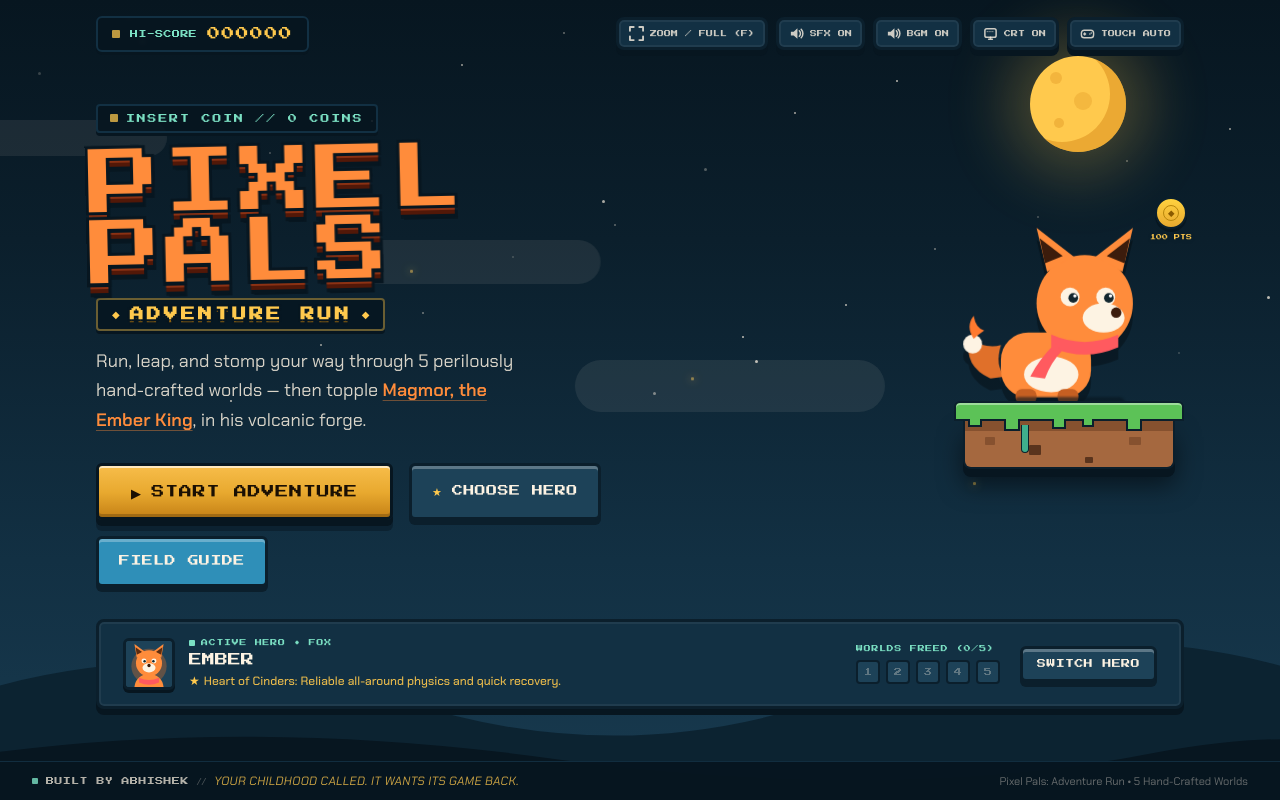
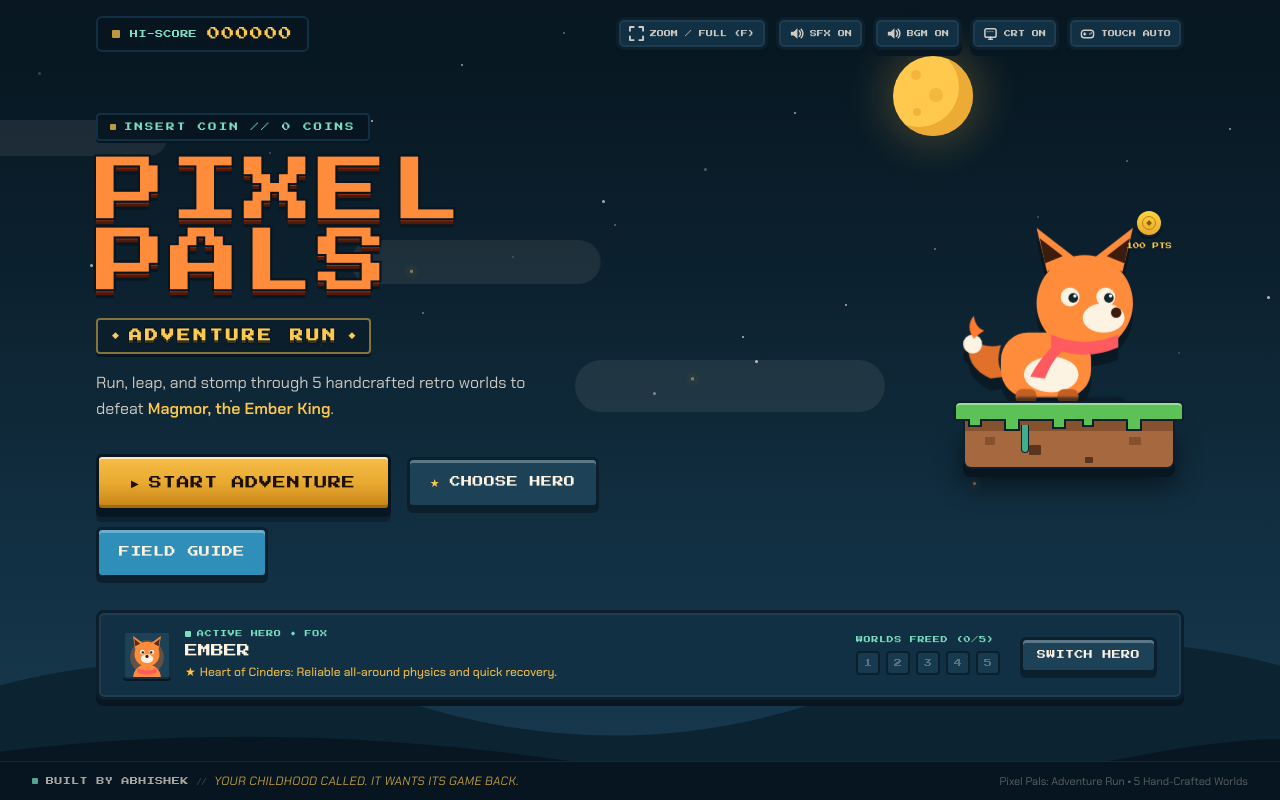
Before and after one commit to codewithabhiishek/Pixel-Pals, a React (Vite) app: page / in a window 1280 px wide. Built offline with nearby package versions, Linux system fonts and the light colour scheme.

Commit message:
polish(landing): final visual pass on title area hierarchy, moon balance, and arcade buttons

```diff
--- a/src/App.tsx
+++ b/src/App.tsx
@@ -134,14 +134,14 @@ const FoxMascot = () => (
 
 const FloatingIsland = () => (
   <div className="relative flex flex-col items-center select-none pointer-events-none">
-    {/* Floating Coin above platform */}
-    <div className="absolute -top-6 -right-2 flex flex-col items-center anim-float z-20">
-      <div className="w-8 h-8 rounded-full bg-gradient-to-b from-[#ffd23f] to-[#e8a92f] border-2 border-[#0b1f2c] shadow-[0_3px_0_#071620] flex items-center justify-center anim-coin-spin">
-        <div className="w-4 h-4 rounded-full border border-[#b8860b] flex items-center justify-center font-bold text-[8px] text-[#8a5a00]">
+    {/* Floating Coin near character's shoulder */}
+    <div className="absolute -top-3 right-3 flex flex-col items-center anim-float z-20">
+      <div className="w-7 h-7 rounded-full bg-gradient-to-b from-[#ffd23f] to-[#e8a92f] border-2 border-[#0b1f2c] shadow-[0_2px_0_#071620] flex items-center justify-center anim-coin-spin">
+        <div className="w-3.5 h-3.5 rounded-full border border-[#b8860b] flex items-center justify-center font-bold text-[7px] text-[#8a5a00]">
           ◆
         </div>
       </div>
-      <span className="px-font text-[6px] text-gold mt-1 drop-shadow">100 PTS</span>
+      <span className="px-font text-[6.5px] text-gold mt-1 drop-shadow">100 PTS</span>
     </div>
 
     {/* Mascot with gentle breathing */}
@@ -406,16 +406,16 @@ function MenuScreen(props: {
         }} />
       ))}
 
-      {/* moon with pixel crater shading */}
+      {/* moon with pixel crater shading - positioned to frame the sky without crowding the mascot */}
       <div className="absolute rounded-full pointer-events-none transition-transform duration-500 ease-out" style={{
-        right: "12%", top: "7%", width: 96, height: 96, background: "#ffc94d",
-        boxShadow: "0 0 64px 20px rgba(255,201,77,0.28), inset -16px -10px 0 rgba(224,152,38,0.65)",
-        transform: `translate(${tilt.x * 10}px, ${tilt.y * 6}px)`,
+        right: "24%", top: "7%", width: 80, height: 80, background: "#ffc94d",
+        boxShadow: "0 0 40px 10px rgba(255,201,77,0.2), inset -14px -9px 0 rgba(224,152,38,0.6)",
+        transform: `translate(${tilt.x * 8}px, ${tilt.y * 5}px)`,
       }}>
         {/* subtle pixel craters */}
-        <div className="absolute top-4 left-5 w-3 h-3 rounded-full bg-[#e09826]/40" />
-        <div className="absolute top-9 left-11 w-4.5 h-4.5 rounded-full bg-[#e09826]/35" />
-        <div className="absolute bottom-6 left-6 w-2.5 h-2.5 rounded-full bg-[#e09826]/45" />
+        <div className="absolute top-3.5 left-4.5 w-2.5 h-2.5 rounded-full bg-[#e09826]/40" />
+        <div className="absolute top-8 left-9 w-3.5 h-3.5 rounded-full bg-[#e09826]/35" />
+        <div className="absolute bottom-5 left-5 w-2 h-2 rounded-full bg-[#e09826]/45" />
       </div>
 
       {/* drifting clouds */}
@@ -492,35 +492,35 @@ function MenuScreen(props: {
         <div className="flex items-center justify-between gap-8 lg:gap-14 flex-col lg:flex-row">
           {/* Left Column: Game Title & Cartridge Actions */}
           <div className="max-w-xl w-full flex flex-col items-center lg:items-start text-center lg:text-left">
-            {/* Retro Arcade Label Easter Egg */}
-            <div className="inline-flex items-center gap-2 px-3 py-1.5 rounded bg-[#071620]/90 border-2 border-[#123043] shadow-[0_3px_0_#071620] mb-3 self-center lg:self-start">
-              <span className="w-2 h-2 rounded-[1px] bg-gold animate-pulse" />
-              <span className="px-font text-[8px] sm:text-[9px] text-mint tracking-[0.2em]">
+            {/* 1. Subtle Retro Arcade Easter Egg Label */}
+            <div className="inline-flex items-center gap-2 px-3 py-1.5 rounded-sm bg-[#071620]/90 border-2 border-[#123043] shadow-[0_2px_0_#071620] mb-4 self-center lg:self-start select-none">
+              <span className="w-1.5 h-1.5 rounded-[1px] bg-gold animate-pulse" />
+              <span className="px-font text-[7.5px] sm:text-[8.5px] text-mint tracking-[0.24em]">
                 INSERT COIN // 0 COINS
               </span>
             </div>
 
-            {/* Retro 3D Pixel Art Title */}
+            {/* 2. Dominant Game Title with Crisp Stepped Pixel Shadow */}
             <h1
               className="px-font text-ember retro-title-shadow leading-none tracking-wider select-none"
-              style={{ fontSize: "clamp(2.5rem, 6.8vw, 4.4rem)", animation: "titlePulse 3.5s ease-in-out infinite" }}
+              style={{ fontSize: "clamp(2.6rem, 6.6vw, 4.4rem)" }}
             >
               PIXEL PALS
             </h1>
 
-            {/* Subtitle Banner with Diamond Studs */}
-            <div className="inline-flex items-center gap-2.5 px-3.5 py-1 bg-[#071620]/85 border-2 border-gold/40 rounded shadow-[0_3px_0_#071620] mt-3 mb-3 self-center lg:self-start">
-              <span className="text-gold text-[10px]">◆</span>
-              <span className="px-font text-gold text-[11px] sm:text-[14px] tracking-[0.22em] retro-sub-shadow font-bold">
+            {/* 3. Framed Subtitle Banner (Cartridge Plaque) */}
+            <div className="inline-flex items-center gap-2.5 px-3.5 py-1.5 bg-[#0b1f2c]/90 border-2 border-gold/50 rounded-sm shadow-[0_3px_0_#071620] mt-4 sm:mt-5 self-center lg:self-start select-none">
+              <span className="text-gold text-[9px]">◆</span>
+              <span className="px-font text-gold text-[10.5px] sm:text-[13px] tracking-[0.24em] retro-sub-shadow font-bold">
                 ADVENTURE RUN
               </span>
-              <span className="text-gold text-[10px]">◆</span>
+              <span className="text-gold text-[9px]">◆</span>
             </div>
 
-            {/* Indie Tagline */}
-            <p className="font-body text-cream/85 text-base sm:text-lg mt-1 max-w-md leading-relaxed">
-              Run, leap, and stomp your way through 5 perilously hand-crafted worlds — then topple{" "}
-              <span className="text-ember font-semibold underline decoration-ember/40 underline-offset-4">Magmor, the Ember King</span>, in his volcanic forge.
+            {/* 4. Short Nostalgic Description */}
+            <p className="font-body text-cream/80 text-sm sm:text-base mt-4 max-w-md leading-relaxed">
+              Run, leap, and stomp through 5 handcrafted retro worlds to defeat{" "}
+              <span className="text-gold font-semibold">Magmor, the Ember King</span>.
             </p>
 
             {/* Mobile Mascot Island (centered on tablet/mobile screens) */}
@@ -529,19 +529,20 @@ function MenuScreen(props: {
             </div>
 
             {/* Tactile Real-Game Action Buttons */}
-            <div className="flex gap-3 sm:gap-4 mt-5 sm:mt-7 flex-wrap justify-center lg:justify-start">
+            <div className="flex items-center gap-3 sm:gap-4 mt-6 sm:mt-8 flex-wrap justify-center lg:justify-start">
               <button
-                className="btn8 primary-arcade !text-[12px] sm:!text-[13px] !px-7 sm:!px-8 !py-4 group focus-arcade"
+                className="btn8 primary-arcade !text-[12px] sm:!text-[13px] !px-7 sm:!px-8 !py-4 group focus-arcade flex items-center gap-2.5"
                 onClick={props.onStart}
               >
-                <span className="transition-transform group-hover:translate-x-1 inline-block">▶</span>
+                <span className="transition-transform group-hover:translate-x-1 inline-block text-[10px]">▶</span>
                 <span>START ADVENTURE</span>
               </button>
               <button
-                className="btn8 dark !text-[10px] sm:!text-[11px] !px-5 !py-3.5 focus-arcade"
+                className="btn8 dark !text-[10px] sm:!text-[11px] !px-5 !py-3.5 focus-arcade flex items-center gap-1.5"
                 onClick={props.onHeroes}
               >
-                <span className="text-gold">★</span> Choose Hero
+                <span className="text-gold">★</span>
+                <span>Choose Hero</span>
               </button>
               <button
                 className="btn8 blue !text-[10px] sm:!text-[11px] !px-5 !py-3.5 focus-arcade"
@@ -562,10 +563,10 @@ function MenuScreen(props: {
         </div>
 
         {/* Selected Hero Showcase & Save Plate */}
-        <div className="panel8 mt-7 sm:mt-8 px-4 sm:px-6 py-3.5 sm:py-4 flex items-center justify-between gap-6 flex-wrap w-full bg-[#123043]/95 border-2 border-[#0b1f2c]">
+        <div className="panel8 mt-7 sm:mt-8 px-4 sm:px-6 py-3.5 sm:py-4 flex items-center justify-between gap-5 flex-wrap w-full bg-[#0b1f2c]/95 border-2 border-[#123043] shadow-[0_4px_0_#071620]">
           <div className="flex items-center gap-3.5">
             <button
-              className="w-13 h-13 rounded-md border-[3px] border-[#0b1f2c] shadow-[0_3px_0_#071620] overflow-hidden bg-[#1d4258] transition-transform hover:scale-105 active:translate-y-0.5 cursor-pointer relative group"
+              className="w-12 h-12 rounded border-2 border-[#123043] shadow-[0_2px_0_#071620] overflow-hidden bg-[#183a4f] transition-transform hover:scale-105 active:translate-y-0.5 cursor-pointer relative group block"
               onClick={props.onHeroes}
               title="Change active hero"
             >
@@ -603,7 +604,7 @@ function MenuScreen(props: {
                       className={`w-6 h-6 rounded border-2 border-[#0b1f2c] flex items-center justify-center transition-colors ${
                         isCleared
                           ? "bg-gradient-to-b from-[#ffd23f] to-[#e8a92f] shadow-[0_0_8px_rgba(255,201,77,0.5)] text-[#241505]"
-                          : "bg-[#1d4258] text-cream/30"
+                          : "bg-[#183a4f] text-cream/30"
                       }`}
                       title={`${lvl.name}: ${isCleared ? "Cleared!" : "Locked"}`}
                     >
@@ -629,18 +630,18 @@ function MenuScreen(props: {
       </div>
 
       {/* Footer copyright, developer credit, & nostalgic disclaimer */}
-      <div className="relative z-10 w-full border-t border-[#123043]/90 bg-[#071620]/95 px-4 sm:px-8 py-2.5 flex items-center justify-between gap-3 flex-wrap text-center sm:text-left">
+      <div className="relative z-10 w-full border-t border-[#123043]/80 bg-[#071620]/95 px-4 sm:px-8 py-2.5 flex items-center justify-between gap-3 flex-wrap text-center sm:text-left">
         <div className="flex items-center gap-2 mx-auto sm:mx-0 flex-wrap justify-center">
-          <span className="inline-block w-1.5 h-1.5 rounded-[1px] bg-mint/80" />
-          <span className="px-font text-[8px] text-cream/70 tracking-wider">
+          <span className="inline-block w-1.5 h-1.5 rounded-[1px] bg-mint/70" />
+          <span className="px-font text-[7.5px] sm:text-[8px] text-cream/65 tracking-wider">
             BUILT BY ABHISHEK
           </span>
-          <span className="text-cream/30 text-[10px]">{"//"}</span>
-          <span className="font-body text-[12px] text-gold/80 italic tracking-wide">
+          <span className="text-cream/25 text-[10px]">{"//"}</span>
+          <span className="font-body text-[11.5px] sm:text-[12px] text-gold/75 italic tracking-wide">
             YOUR CHILDHOOD CALLED. IT WANTS ITS GAME BACK.
           </span>
         </div>
-        <div className="font-body text-[11px] text-cream/40 mx-auto sm:mx-0">
+        <div className="font-body text-[11px] text-cream/35 mx-auto sm:mx-0">
           Pixel Pals: Adventure Run • 5 Hand-Crafted Worlds
         </div>
       </div>
--- a/src/index.css
+++ b/src/index.css
@@ -144,24 +144,23 @@ canvas {
 /* Authentic Retro Cartridge Title Shadows */
 .retro-title-shadow {
   text-shadow:
-    -3px -3px 0 #071620,
-     3px -3px 0 #071620,
-    -3px  3px 0 #071620,
-     3px  3px 0 #071620,
-     0    5px 0 #8c3214,
-     0    9px 0 #521808,
-     0   13px 0 #071620,
-     3px 14px 0 #071620;
+    -2px -2px 0 #071620,
+     2px -2px 0 #071620,
+    -2px  2px 0 #071620,
+     2px  2px 0 #071620,
+     0    3px 0 #9e3615,
+     0    6px 0 #521808,
+     0    9px 0 #071620;
 }
 
 .retro-sub-shadow {
   text-shadow:
-    -2px -2px 0 #071620,
-     2px -2px 0 #071620,
-    -2px  2px 0 #071620,
-     2px  2px 0 #071620,
-     0    3px 0 #8c6010,
-     0    6px 0 #071620;
+    -1px -1px 0 #071620,
+     1px -1px 0 #071620,
+    -1px  1px 0 #071620,
+     1px  1px 0 #071620,
+     0    2px 0 #8c6010,
+     0    4px 0 #071620;
 }
 
 /* Primary Arcade Button with Tactile Micro-Switch Feel */
```
